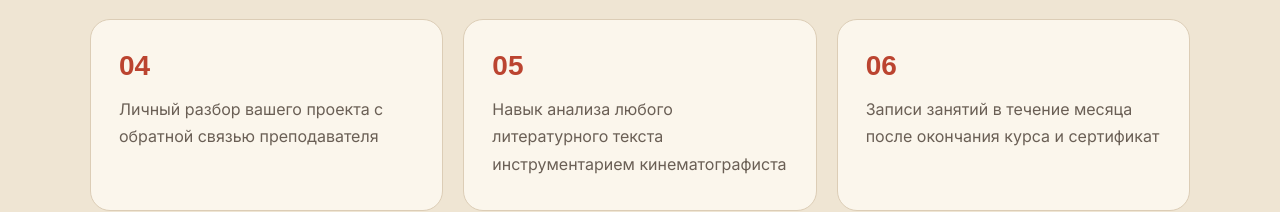
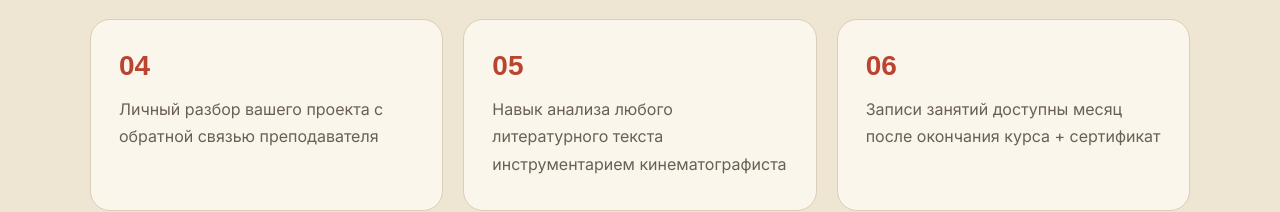
Before and after one commit to bars4um-sys/adapt-scenV3, a Next.js app: page /adapt-scenV3/ in a window 1280 px wide. Shown: the part 4148-4360 px from the top of the page. Built offline with nearby package versions, Linux system fonts and the light colour scheme; a web font is replaced by a local one.

Commit message:
Что вы получите: исправить формулировку п.6

```diff
--- a/app/page.tsx
+++ b/app/page.tsx
@@ -168,7 +168,7 @@ const skills = [
   "Понимание механики адаптации на примерах мировой классики",
   "Личный разбор вашего проекта с обратной связью преподавателя",
   "Навык анализа любого литературного текста инструментарием кинематографиста",
-  "Записи занятий в течение месяца после окончания курса и сертификат",
+  "Записи занятий доступны месяц после окончания курса + сертификат",
 ]
 
 const pricing = [
```
